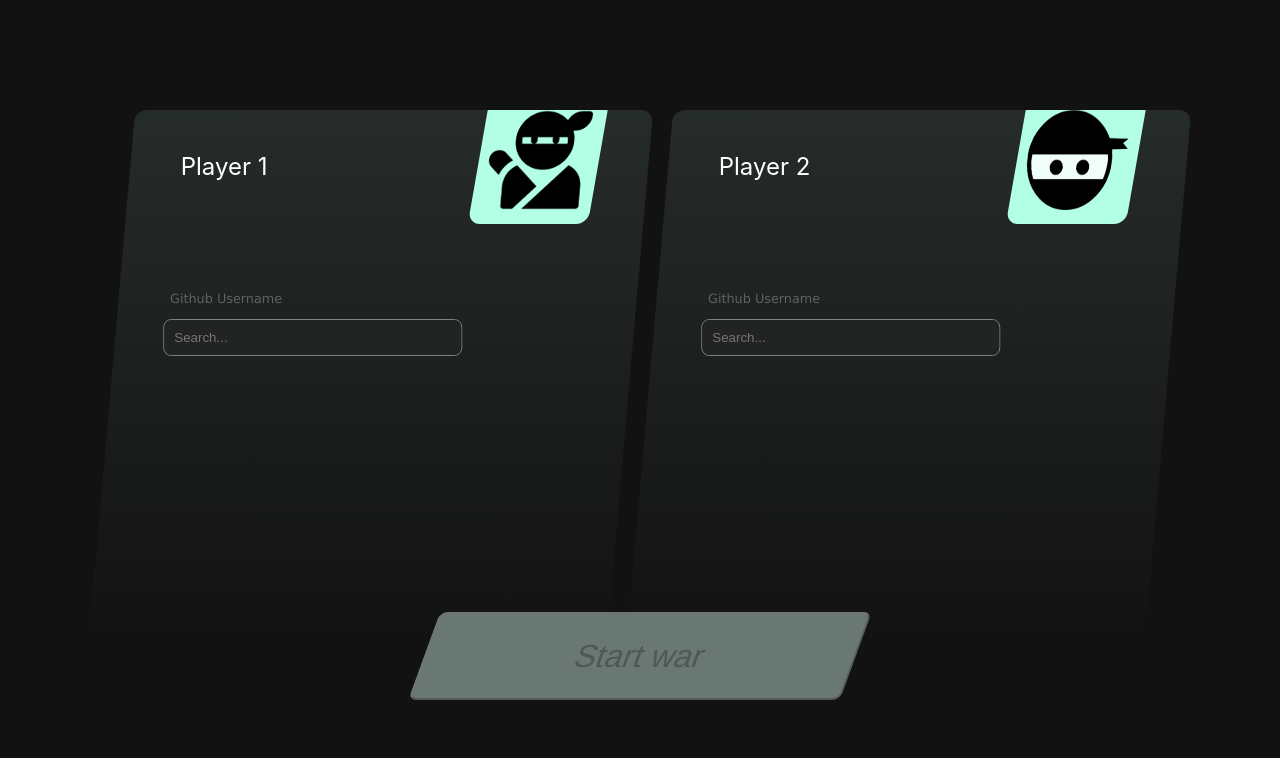
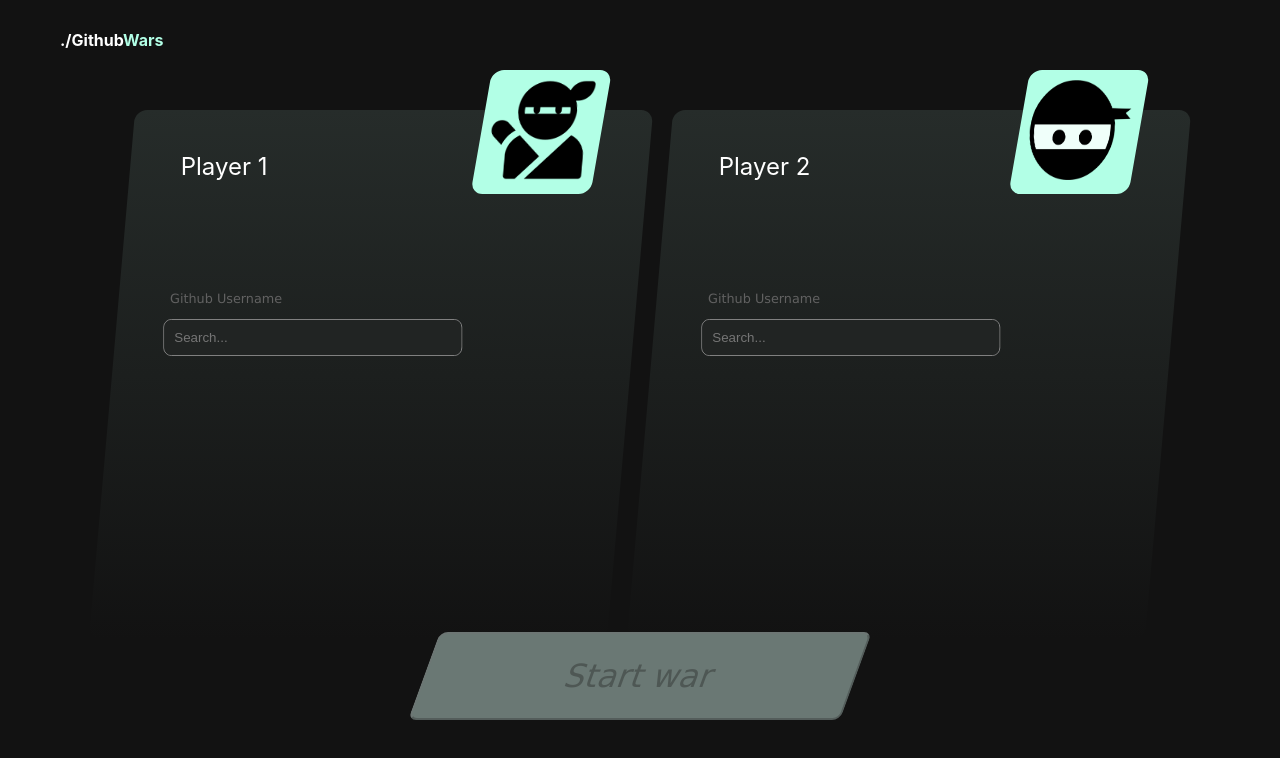
Before and after one commit to AkashKumar07/GithubWars, a React (Create React App) app: page / in a window 1280 px wide. Shown: the top 758 px of the page. Built offline with nearby package versions, Linux system fonts and the light colour scheme.

Commit message:
less designed

```diff
--- a/package.json
+++ b/package.json
@@ -3,6 +3,7 @@
   "version": "0.1.0",
   "private": true,
   "dependencies": {
+    "@fortawesome/react-fontawesome": "^0.1.11",
     "@testing-library/jest-dom": "^4.2.4",
     "@testing-library/react": "^9.5.0",
     "@testing-library/user-event": "^7.2.1",
@@ -11,7 +12,8 @@
     "react-dom": "^16.13.1",
     "react-router-dom": "^5.2.0",
     "react-scripts": "3.4.1",
-    "react-select": "^3.1.0"
+    "react-select": "^3.1.0",
+    "semantic-ui-react": "^0.88.2"
   },
   "scripts": {
     "start": "react-scripts start",
--- a/src/App.css
+++ b/src/App.css
@@ -12,11 +12,6 @@
   flex-direction: column;
   align-items: center;
   margin: 0;
-  background-repeat: no-repeat;
-  background-attachment: fixed;
-  background-position: center;
-  background-size: cover;
-
 }
 
 .App-logo {
--- a/src/components/Suggestions/Suggestions.js
+++ b/src/components/Suggestions/Suggestions.js
@@ -1,9 +1,10 @@
-import React from 'react'
+import React from 'react';
+import * as classes from './Suggestions.module.css';
 
 const Suggestions = (props) => {
   console.log(props.results);
   const options = props.results.map(r => (
-    <li onClick={() => (props.click(r.login))} key={r.id}>
+    <li className={classes.item} onClick={() => (props.click(r.login))} key={r.id}>
       @{r.login}
     </li>
   ))
--- /dev/null
+++ b/src/components/Suggestions/Suggestions.module.css
@@ -0,0 +1,3 @@
+.item{
+    padding: 3px;
+}
--- a/src/containers/cards/cards.js
+++ b/src/containers/cards/cards.js
@@ -50,7 +50,7 @@ class card extends React.Component {
         return(
             <div className={classes.card}>
               <div className={classes.image}>
-                <img src={this.props.image}/>
+                <img className={classes.mar} src={this.props.image}/>
               </div>
                 <h4>{this.props.player}</h4>
                 <p>Github Username</p>
--- a/src/containers/cards/cards.module.css
+++ b/src/containers/cards/cards.module.css
@@ -7,7 +7,6 @@
     transform: skew(-5deg);
     height: 520px;
     width: 498px;
-    overflow: hidden;
     padding-left: 20px;
     position: relative;
 }
@@ -15,7 +14,8 @@
 .image {
     transform: skew(-5deg);
     position: absolute;
-    top: 0px;
+    top: -30px;
+    padding-top:10px ;
     margin-top: -10px;
     right: 50px;
     background-color: #B2FFE6;
@@ -27,6 +27,7 @@
     width: 100px;
     transform: skew(5deg);
     padding: 10px;
+
 }
 
 .card h4{
@@ -77,3 +78,7 @@
 .dropdown ul li {
     border-top: 1px solid grey;
 }
+
+.mar{
+    margin-top: -10px;
+}
--- a/src/containers/game/game.js
+++ b/src/containers/game/game.js
@@ -188,6 +188,7 @@ class game extends React.Component{
 
         return(
             <div className={classes.home}>
+                <div className={classes.logo}><span>./Github</span><span>Wars</span></div>
                 {card}
             </div>
         )
--- a/src/containers/game/game.module.css
+++ b/src/containers/game/game.module.css
@@ -2,7 +2,7 @@
     align-items: center;
     display: flex;
     justify-content: center;
-    margin-top: 25px;
+    margin-top: 40px;
 }
 
 .home button {
@@ -13,6 +13,14 @@
   transform: skew(-20deg);
   font-size: 2em;
   background-color: #B2FFE6;
+  color: #70bda4;
+  border-radius: 12px;
+}
+
+.logo{
+  position: fixed;
+  top: 30px;
+  left: 60px;
 }
 
 /* loader animation  */
@@ -29,7 +37,7 @@
 .loader {
   color: #ffffff;
   text-indent: -9999em;
-  margin: 88px auto;
+  margin: 250px auto;
   position: relative;
   font-size: 11px;
   -webkit-transform: translateZ(0);
--- a/src/containers/gameCards/gameCards.js
+++ b/src/containers/gameCards/gameCards.js
@@ -10,16 +10,16 @@ class game extends React.Component {
       }
         return(
         <div>
-          {this.props.winner? <p className={classes.winner}>WINNER</p> : null}
+          {this.props.winner? <div className={classes.winner}>WINNER</div> : null}
             <div className={winClass.join(" ")}>
               <div className={classes.image}>
                 <img src={this.props.image}/>
               </div>
-              <p><span className={classes.username}>@{this.props.username}</span> <span className={classes.nameVal}>{this.props.name}</span></p>
+              <div className={classes.heading}><span className={classes.username}>@{this.props.username}</span> <span className={classes.nameVal}>{this.props.name}</span></div>
               <div className={classes.para}>
-                  <p>Forks <span className={classes.forkVal}>{this.props.forks}</span></p>
-                  <p>Repositories <span className={classes.repoVal}>{this.props.repos}</span></p>
-                  <p>Total Stars  <span className={classes.starsVal}>{this.props.stars}</span></p>
+                  <p><span className={classes.titles}>Forks</span> <span className={classes.forkVal}>{this.props.forks}</span></p>
+                  <p><span className={classes.titles}>Repositories</span> <span className={classes.repoVal}>{this.props.repos}</span></p>
+                  <p><span className={classes.titles}>Total Stars</span>  <span className={classes.starsVal}>{this.props.stars}</span></p>
               </div>
             </div>
         </div>
--- a/src/containers/gameCards/gameCards.module.css
+++ b/src/containers/gameCards/gameCards.module.css
@@ -7,7 +7,6 @@
     transform: skew(-2deg);
     height: 520px;
     width: 498px;
-    overflow: hidden;
     padding-left: 20px;
     position: relative;
 }
@@ -25,6 +24,7 @@ p {
     border-image-slice: 1;
     border-top: 2.5px solid #B2FFE6;
     border-bottom: 5px solid #121212;
+    border-radius: 12px;
 }
 
 .card p {
@@ -39,7 +39,8 @@ p {
 .image {
     transform: rotate(2deg);
     position: absolute;
-    top: 0px;
+    top: -30px;
+    padding-top:10px ;
     margin-top: -10px;
     right: 50px;
     background-color: #B2FFE6;
@@ -51,6 +52,7 @@ p {
     width: 100px;
     transform: rotate(-2deg);
     padding: 10px;
+    padding-top: 5px;
 }
 
 .card p{
@@ -75,6 +77,8 @@ p {
 
 .starsVal{
     padding-left: 65px;
+    color: rgb(240, 234, 234);
+    font-weight: 400;
 }
 
 .username{
@@ -84,4 +88,20 @@ p {
 
 .winner {
     color: #B2FFE6;
+    padding-left: 20px;
+    margin-top: -20px;
+    font-size: 24px;
 }
+
+.titles {
+    font-size: 1em;
+    font-style: italic;
+    padding-left: 5px;
+    color: rgb(172, 172, 172);
+    font-weight: 600;
+}
+
+.heading {
+    padding-top: 30px;
+    padding-left: 20px;
+}
--- a/src/containers/home/home.js
+++ b/src/containers/home/home.js
@@ -35,6 +35,7 @@ class home extends React.Component {
         }
         return(
             <div className={classes.home}>
+                <div className={classes.logo}><span><b>./Github</b></span><span className={classes.git}><b>Wars</b></span></div>
                 <Card setplayer={this.player1} player="Player 1" image={player1}/>
                 <Card setplayer={this.player2} player="Player 2" image={player2}/>
                 <button onClick={this.buttonClicked} disabled={!act}>Start war</button>
--- a/src/containers/home/home.module.css
+++ b/src/containers/home/home.module.css
@@ -7,15 +7,29 @@
 
 .home button {
     position: absolute;
-    bottom: 100px;
+    bottom: 80px;
     width: 432px;
     height: 88px;
     transform: skew(-20deg);
     font-size: 2em;
     background-color: #B2FFE6;
+    border-radius: 8px;
+    font-family: 'Lucida Sans', 'Lucida Sans Regular', 'Lucida Grande', 'Lucida Sans Unicode', Geneva, Verdana, sans-serif;
+    color: #70bda4;
+}
+
+.git{
+    color:#B2FFE6 ;
 }
 
 .home button:disabled{
     background-color: #6A7874;
     border-radius: 8px;
+    color: #4e5754;
 }
+
+.logo{
+    position: fixed;
+    top: 30px;
+    left: 60px;
+  }
```
Also changed, not shown: 1 other file (tests, documents, lock files or other folders).
